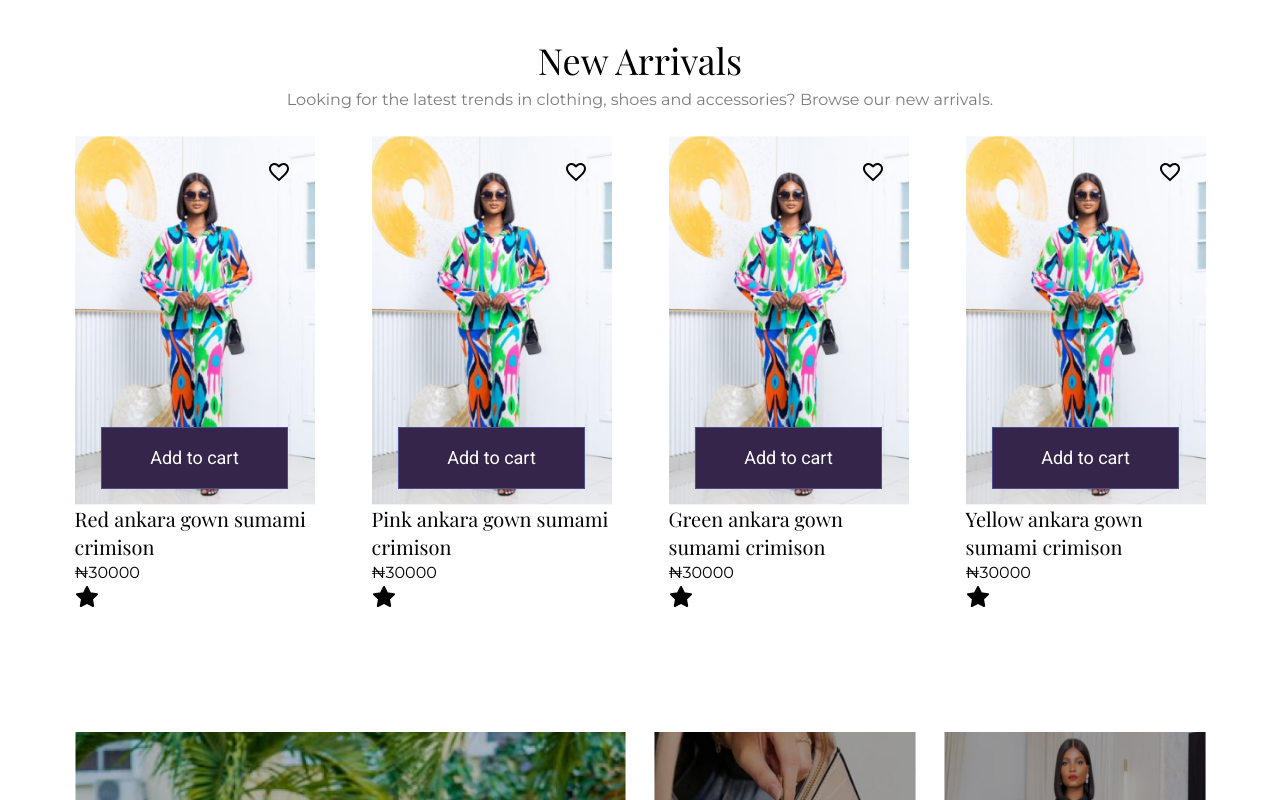
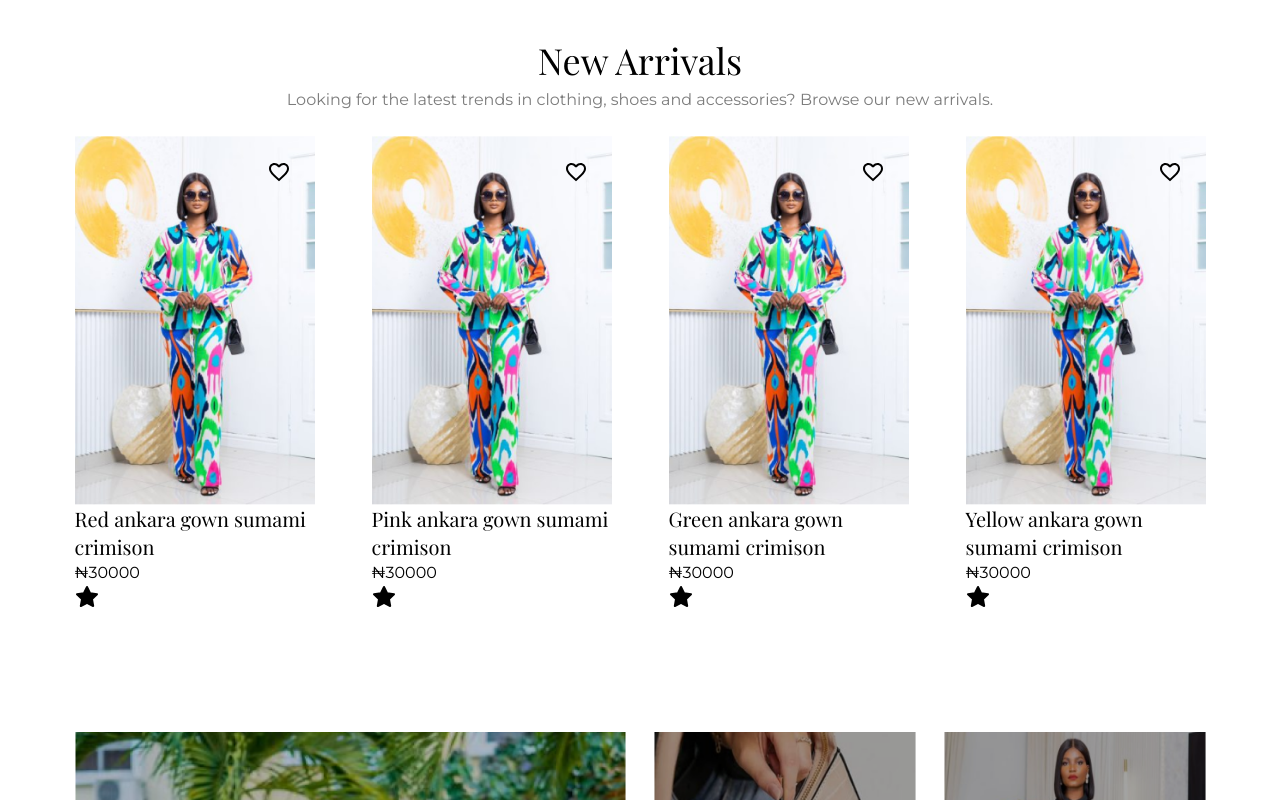
Before and after one commit to Temi-Dire/chapter40-website, a React (Vite) app: page / in a window 1280 px wide. Shown: the part 1000-1800 px from the top of the page. Built offline with nearby package versions, Linux system fonts and the light colour scheme.

Commit message:
created store

```diff
--- a/package.json
+++ b/package.json
@@ -17,7 +17,8 @@
     "framer-motion": "^10.16.15",
     "react": "^18.2.0",
     "react-dom": "^18.2.0",
-    "react-router-dom": "^6.20.0"
+    "react-router-dom": "^6.20.0",
+    "zustand": "^4.4.7"
   },
   "devDependencies": {
     "@types/react": "^18.2.37",
--- /dev/null
+++ b/src/State.ts
@@ -0,0 +1,24 @@
+import { create } from "zustand";
+
+interface DataType {
+  desc: string;
+  price: number;
+}
+
+interface BasketStore {
+  basket: [
+    {
+      desc: string;
+      price: number;
+    }
+  ];
+  addToBasket: (data: DataType) => void;
+}
+
+const useStore = create<BasketStore>()((set: any) => ({
+  basket: [{ desc: "", price: 0 }],
+  addToBasket: (data) =>
+    set((state: any) => ({ basket: [...state.basket, data] })),
+}));
+
+export default useStore;
--- a/src/components/Card.tsx
+++ b/src/components/Card.tsx
@@ -1,39 +1,25 @@
 import FavoriteBorderOutlined from "@mui/icons-material/FavoriteBorderOutlined";
 import Star from "./Star";
-import Button from "./Button";
-import { useReducer } from "react";
+import useStore from "../State";
+import { useState } from "react";
 
 interface CardProps {
-  name: String;
-  price: String;
+  desc: string;
+  price: number;
 }
 
-// const ITEMS = {
-//   ADDTONASKET: 'ADD TO BASKET',
-//   REMOVEFROMBASKET: 'REMOVE FROM BASKET'
-// }
+const Card: React.FC<CardProps> = ({ desc, price }) => {
+  const store = useStore();
+  const addToBasket = store.addToBasket;
+  const [isHovered, setIsHovered] = useState(false);
 
-// type
-
-// function reducer(state, action) {
-//   switch (action.type) {
-//     case ITEMS.ADDTONASKET:
-//       return {}
-//       break;
-
-//     default:
-//       break;
-//   }
-// }
-
-const Card: React.FC<CardProps> = ({ name, price }) => {
-  // const [state, dispatch] = useReducer(reducer, [])
-  // function addToBasket() {
-  //   dispatch({type: 'ADD_TO_BASKET', payload: {name, price}})
-  // }
   return (
     <>
-      <div className="w-60 -z-10">
+      <div
+        className="w-60"
+        onMouseEnter={() => setIsHovered(true)}
+        onMouseLeave={() => setIsHovered(false)}
+      >
         <div className="relative ">
           <FavoriteBorderOutlined className="absolute right-6 top-6" />
           <img
@@ -41,16 +27,21 @@ const Card: React.FC<CardProps> = ({ name, price }) => {
             src="/assets/images/dress1.png"
           />
           <div className="absolute bottom-4 flex justify-center items-center w-full">
-            <Button
-              text={"Add to cart"}
-              paddingX={"px-12"}
-              bgColor={"bg-[#36254B]"}
-              textColor={"text-white"}
-            />
+            {isHovered && (
+              <button
+                className="px-12 bg-[#36254B] text-white font-roboto text-lg border border-[#4E4D93] py-4 cursor-pointer"
+                onClick={() => {
+                  addToBasket({ desc, price });
+                  console.log(store.basket);
+                }}
+              >
+                Add to Cart
+              </button>
+            )}
           </div>
         </div>
         <div>
-          <p className="font-playfair text-xl">{name}</p>
+          <p className="font-playfair text-xl">{desc}</p>
           <p className="font-montserrat">{"₦" + price}</p>
           <Star filled />
         </div>
--- a/src/components/CheckoutModal.tsx
+++ b/src/components/CheckoutModal.tsx
@@ -44,7 +44,7 @@ const CheckoutModal: React.FC<CheckoutModalProps> = ({ onClick }) => {
       initial={{ y: "-100vh" }}
       animate={{ y: "0" }}
       transition={{ type: "spring", stiffness: 200, damping: 20 }}
-      className=" h-screen overflow-y-scroll px-4 max-w-[500px] flex flex-col items-center bg-white fixed right-0 border-l border-[#CAC6DA]"
+      className=" h-screen overflow-y-scroll px-4 max-w-[500px] flex flex-col items-center bg-white fixed right-0 border-l border-[#CAC6DA] z-50"
     >
       <div className="flex justify-between py-4 font-playfair text-2xl sticky top-0 bg-white w-full">
         <div>Cart</div>
--- a/src/components/CheckoutProduct.tsx
+++ b/src/components/CheckoutProduct.tsx
@@ -1,4 +1,3 @@
-import { useState, useReducer } from "react";
 import AddIcon from "@mui/icons-material/Add";
 import RemoveIcon from "@mui/icons-material/Remove";
 
@@ -7,30 +6,7 @@ interface CheckoutProductProps {
   price: number;
 }
 
-// interface counterState {
-//   count: number;
-// }
-
-// type counterType = { type: "INCREMENT" } | { type: "DECREMENT" };
-
-// function reducer(state: counterState, dispatch: counterType): counterState {
-//   switch (dispatch.type) {
-//     case "INCREMENT":
-//       return { count: state.count + 1 };
-//       break;
-//     case "DECREMENT":
-//       return { count: state.count - 1 };
-//       break;
-
-//     default:
-//       return state;
-//       break;
-//   }
-// }
-
 const CheckoutProduct: React.FC<CheckoutProductProps> = ({ desc, price }) => {
-  // const [state, dispatch] = useReducer(reducer, { count: 0 });
-
   return (
     <div className="grid grid-cols-[auto,1fr] gap-5  border border-[#CAC6DA] px-3 py-2 mb-4">
       <img
@@ -48,9 +24,9 @@ const CheckoutProduct: React.FC<CheckoutProductProps> = ({ desc, price }) => {
         </div>
         <div className="flex justify-between items-center">
           <div className="border border-black flex w-[124px] h-[44px] justify-between px-2 items-center">
-            {/* <RemoveIcon onClick={() => dispatch({ type: "DECREMENT" })} /> */}
-            <p>0</p>
-            {/* <AddIcon onClick={() => dispatch({ type: "INCREMENT" })} /> */}
+            <RemoveIcon />
+            <p></p>
+            <AddIcon />
           </div>
           <button className="underline text-md">Remove</button>
         </div>
--- a/src/components/Navbar.tsx
+++ b/src/components/Navbar.tsx
@@ -48,7 +48,7 @@ const Navbar = () => {
     <>
       <nav className="">
         <div
-          className={`w-full flex justify-between items-center px-[82px] py-[28px] fixed font-montserrat  ${
+          className={`w-full flex justify-between items-center px-[82px] py-[28px] fixed font-montserrat z-10 ${
             !scrolled ? "bg-inherit" : "bg-white"
           }`}
         >
--- a/src/pages/checkout.tsx
+++ b/src/pages/checkout.tsx
@@ -4,6 +4,7 @@ import CheckoutProduct from "../components/CheckoutProduct";
 import Navbar from "../components/Navbar";
 import FooterSection from "../sections/footer";
 import Newarrivals from "../sections/newarrivals";
+import useStore from "../State";
 
 const Checkout = () => {
   const products = [
@@ -20,6 +21,9 @@ const Checkout = () => {
       price: 30000,
     },
   ];
+
+  const store = useStore();
+
   return (
     <>
       <Navbar />
@@ -27,9 +31,15 @@ const Checkout = () => {
         <div className="mb-16 ">Home/Shop/Checkout</div>
         <div className="grid grid-cols-2 gap-36 ">
           <div className="">
-            {products.map((product) => (
+            {/* {products.map((product) => (
               <CheckoutProduct desc={product.desc} price={product.price} />
+            ))} */}
+            {store.basket.map((item, index) => (
+              <CheckoutProduct desc={item.desc} price={item.price} />
             ))}
+            {/* {store.desc.map((desc, index) => (
+              <CheckoutProduct desc={desc} price={store.price[index]} />
+            ))} */}
           </div>
           <div className="border border-[#CAC6DA] px-6 py-5 space-y-6 h-[400px]">
             <h1 className="text-2xl font-playfair">Order Summary</h1>
--- a/src/sections/newarrivals/index.tsx
+++ b/src/sections/newarrivals/index.tsx
@@ -11,23 +11,23 @@ const Newarrivals: React.FC<NewarrivalsProps> = ({
 }) => {
   const items = [
     {
-      name: "Red ankara gown sumami crimison",
-      price: "30000",
+      desc: "Red ankara gown sumami crimison",
+      price: 30000,
       color: "bg-red-700",
     },
     {
-      name: "Pink ankara gown sumami crimison",
-      price: "30000",
+      desc: "Pink ankara gown sumami crimison",
+      price: 30000,
       color: "bg-red-100",
     },
     {
-      name: "Green ankara gown sumami crimison",
-      price: "30000",
+      desc: "Green ankara gown sumami crimison",
+      price: 30000,
       color: "bg-[green]",
     },
     {
-      name: "Yellow ankara gown sumami crimison",
-      price: "30000",
+      desc: "Yellow ankara gown sumami crimison",
+      price: 30000,
       color: "bg-[yellow]",
     },
   ];
@@ -40,7 +40,7 @@ const Newarrivals: React.FC<NewarrivalsProps> = ({
       </div>
       <div className="flex justify-between">
         {items.map((item) => (
-          <Card name={item.name} price={item.price} />
+          <Card desc={item.desc} price={item.price} />
         ))}
       </div>
     </section>
```
Also changed, not shown: 1 other file (tests, documents, lock files or other folders).
